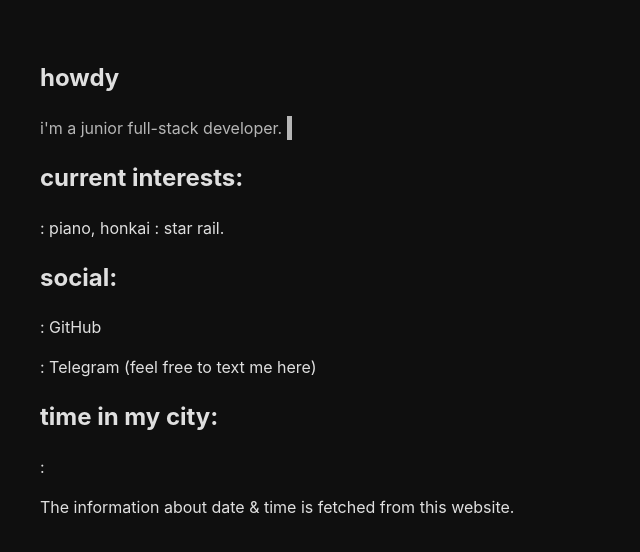
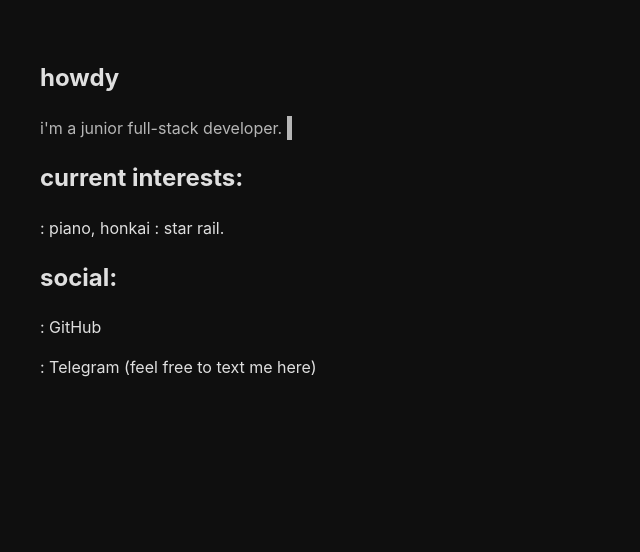
Before and after one commit to manyports/manyports.github.io, a React (Vite) app: page / in a window 1280 px wide. Shown: the top 552 px of the page, without its empty margins (0-640 px from the left). Built offline with nearby package versions, Linux system fonts and the light colour scheme; no server answers.

Commit message:
Update App.jsx

```diff
--- a/src/App.jsx
+++ b/src/App.jsx
@@ -1,16 +1,12 @@
 import './App.css'
 import Header from "./Header.jsx"
 import Content from "./Content.jsx"
-import Time from './Time';
-import Footer from './Footer.jsx'
 function App() {
 
   return (
     <>
      <Header/>
      <Content/>
-     <Time/>
-     <Footer/>
     </>
   )
 }
```
